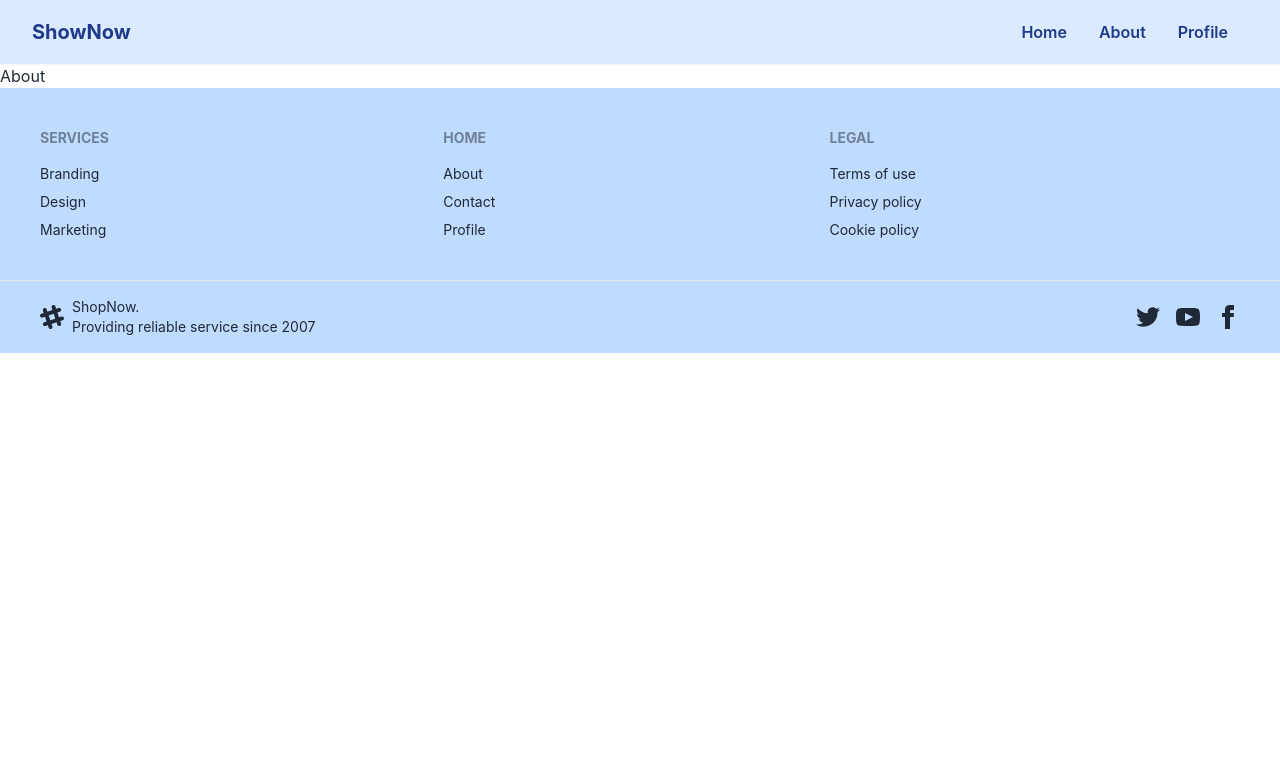
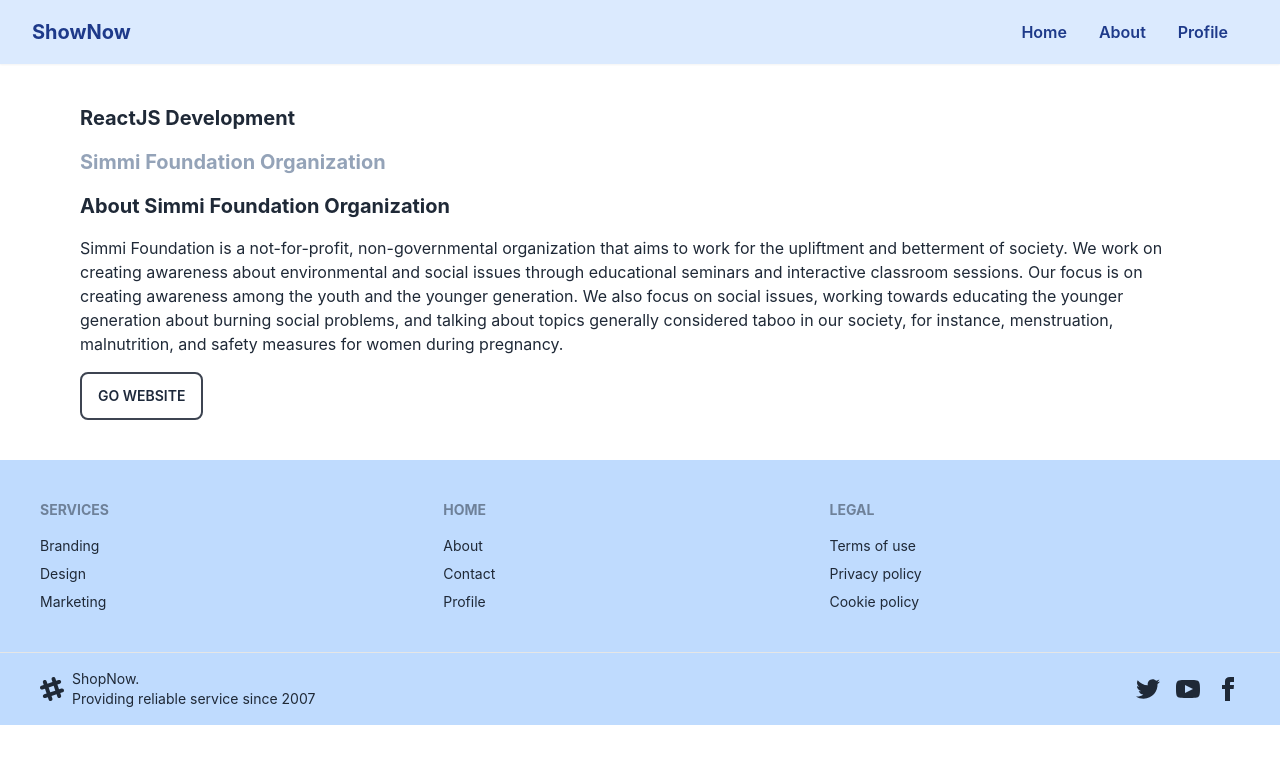
Before and after one commit to Programmer-Mehadi/shop-now-client-code, a React (Create React App) app: page /about in a window 1280 px wide. Shown: the top 764 px of the page. Built offline with nearby package versions, Linux system fonts and the light colour scheme; the HTML template or start-up script is replaced by a standard one.

Commit message:
about done.

```diff
--- /dev/null
+++ b/src/components/About/AboutDetails.js
@@ -0,0 +1,15 @@
+import React from 'react';
+
+const AboutDetails = () => {
+    return (
+        <div className='px-20 py-10 flex flex-col gap-4'>
+            <h2 className='text-xl font-bold'>ReactJS Development</h2>
+            <p className='text-xl font-bold text-slate-400'>Simmi Foundation Organization</p>
+            <h2 className='text-xl font-bold'>About Simmi Foundation Organization</h2>
+            <p>Simmi Foundation is a not-for-profit, non-governmental organization that aims to work for the upliftment and betterment of society. We work on creating awareness about environmental and social issues through educational seminars and interactive classroom sessions. Our focus is on creating awareness among the youth and the younger generation. We also focus on social issues, working towards educating the younger generation about burning social problems, and talking about topics generally considered taboo in our society, for instance, menstruation, malnutrition, and safety measures for women during pregnancy.</p>
+            <a className='btn bg-white text-slate-800 border-2 hover:text-white w-fit' href='https://simmifoundation.org/home/home.php'>Go website</a>
+        </div>
+    );
+};
+
+export default AboutDetails;
--- a/src/components/Profile/ProfileInfo.js
+++ b/src/components/Profile/ProfileInfo.js
@@ -1,9 +1,9 @@
 import React from 'react';
-import personImage from '../../asset/Md Zahirul Islam Mehadi image full hd.png'
-import gmail from '../../asset/gmail.png'
-import github from '../../asset/github.png'
-import phone from '../../asset/contact.png'
-import linkedin from '../../asset/linkedin.png'
+import phone from '../../asset/contact.png';
+import github from '../../asset/github.png';
+import gmail from '../../asset/gmail.png';
+import linkedin from '../../asset/linkedin.png';
+import personImage from '../../asset/Md Zahirul Islam Mehadi image full hd.png';
 
 const ProfileInfo = () => {
     return (
@@ -14,22 +14,22 @@ const ProfileInfo = () => {
                 <h2 className='text-2xl font-bold'>Md Zahirul Islam Mehadi</h2>
             </div>
             <div className='grid grid-cols-1 md:grid-cols-2 lg:grid-cols-3 gap-12 text-white'>
-                <div className='flex flex-col gap-1 text-center items-center border-2 border-blue-800 rounded-sm px-2 py-4 bg-blue-800 shadow-lg'>
+                <div className='flex flex-col gap-1 text-center items-center border-2 border-blue-800 rounded-sm px-2 py-4 bg-blue-200 shadow-lg text-slate-800'>
                     <img src={gmail} alt="" className='h-16 w-16 bg-white p-2 rounded-md' />
                     <p className='font-bold text-xl'>Email</p>
                     <h2 className='text-base font-bold'>mehadi.developer@gmail.com</h2>
                 </div>
-                <div className='flex flex-col gap-1 text-center items-center border-2 border-blue-800 rounded-sm px-2 py-4 bg-blue-800 shadow-lg'>
+                <div className='flex flex-col gap-1 text-center items-center border-2 border-blue-800 rounded-sm px-2 py-4 bg-blue-200 shadow-lg text-slate-800'>
                     <img src={phone} alt="" className='h-16 w-16 bg-white p-2 rounded-md' />
                     <p className='font-bold text-xl'>Phone Number</p>
                     <h2 className='text-base font-bold'>+8801724322401</h2>
                 </div>
-                <div className='flex flex-col gap-1 text-center items-center border-2 border-blue-800 rounded-sm px-2 py-4 bg-blue-800 shadow-lg'>
+                <div className='flex flex-col gap-1 text-center items-center border-2 border-blue-800 rounded-sm px-2 py-4 bg-blue-200 shadow-lg text-slate-800'>
                     <img src={github} alt="" className='h-16 w-16 bg-white p-2 rounded-md' />
                     <p className='font-bold text-xl'>Github</p>
                     <a href='https://github.com/Programmer-Mehadi'  className='text-base font-bold'>https://github.com/Programmer-Mehadi</a>
                 </div>
-                <div className='flex flex-col gap-1 text-center items-center border-2 border-blue-800 rounded-sm px-2 py-4 bg-blue-800 shadow-lg'>
+                <div className='flex flex-col gap-1 text-center items-center border-2 border-blue-800 rounded-sm px-2 py-4 bg-blue-200 shadow-lg text-slate-800'>
                     <img src={linkedin} alt="" className='h-16 w-16 bg-white p-2 rounded-md' />
                     <p className='font-bold text-xl'>Linkedin</p>
                     <a href='https://www.linkedin.com/in/muhammad-mehadi/' className='text-base font-bold'>https://www.linkedin.com/in/muhammad-mehadi/</a>
--- a/src/pages/About/About.js
+++ b/src/pages/About/About.js
@@ -1,9 +1,10 @@
 import React, { Component } from 'react'
+import AboutDetails from '../../components/About/AboutDetails'
 
 export default class About extends Component {
   render() {
     return (
-      <div>About</div>
+      <AboutDetails></AboutDetails>
     )
   }
 }
```
